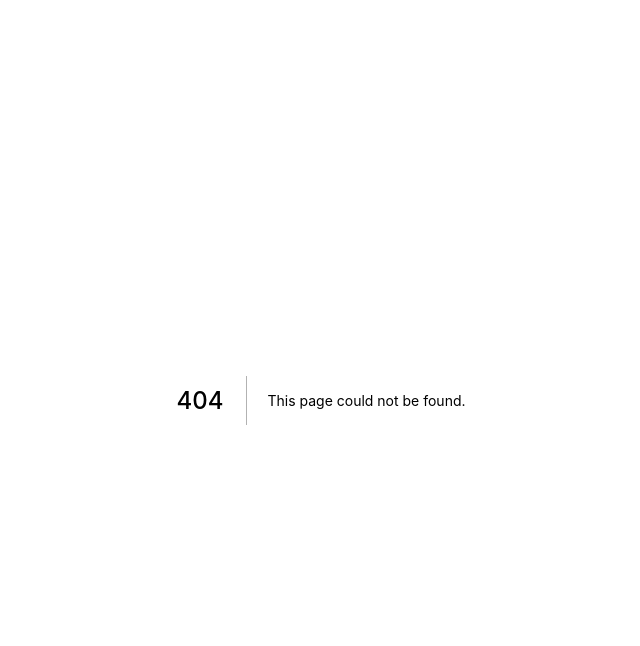
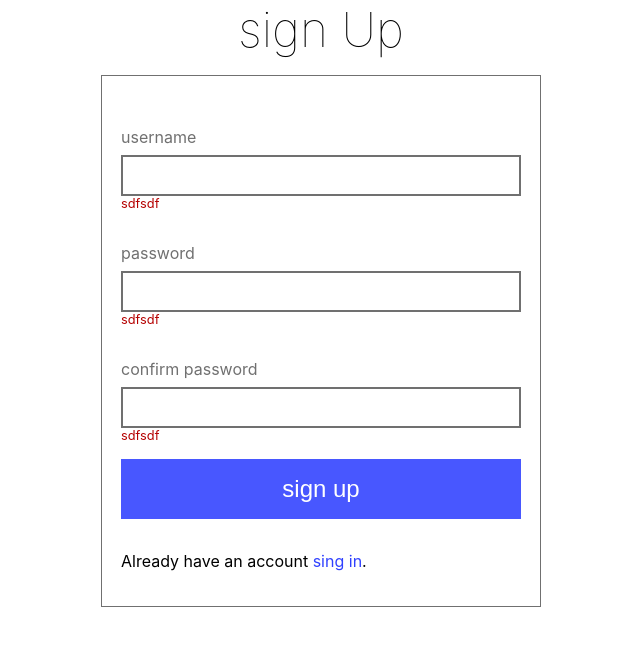
Before and after one commit to Alioo11/daily-manager, a Next.js app: page /signUp in a window 1280 px wide. Before the commit this address had no page. Shown: the top 646 px of the page, without its empty margins (319-959 px from the left). Built offline with nearby package versions, Linux system fonts and the light colour scheme.

Commit message:
initialized app before installing apollo packages

```diff
--- a/package.json
+++ b/package.json
@@ -11,7 +11,8 @@
   "dependencies": {
     "next": "11.1.2",
     "react": "17.0.2",
-    "react-dom": "17.0.2"
+    "react-dom": "17.0.2",
+    "react-icons": "^4.3.1"
   },
   "devDependencies": {
     "@types/react": "17.0.28",
--- /dev/null
+++ b/pages/signUp/index.tsx
@@ -0,0 +1,42 @@
+import React, { useState } from 'react'
+import Link from 'next/link'
+
+function SignUp() {
+    const [singInErr, setSignInErr] = useState('sdfsdf')
+    const [passwordErr, setPasswordErr] = useState('sdfsdf')
+    const handleSignUp = (e: Event) => {
+        e.preventDefault()
+        alert('hello we sign up now')
+    }
+
+    return (
+        <div>
+            <div className="container">
+                <div className="header">sign Up</div>
+                <div className="card">
+                    <form action="">
+                        <div className="input-section">
+                            <label htmlFor="username">username</label>
+                            <input className="input" type="text" name="username" id="username" />
+                            {singInErr ? <div className="error-text">  {singInErr}</div> : <div></div>}
+                        </div>
+                        <div className="input-section">
+                            <label htmlFor="password">password</label>
+                            <input className="input" type="password" name="password" id="password" />
+                            {passwordErr ? <div className="error-text">{passwordErr}</div> : <div></div>}
+                        </div>
+                        <div className="input-section">
+                            <label htmlFor="password">confirm password</label>
+                            <input className="input" type="password" name="confirm-password" id="confirm-password" />
+                            {passwordErr ? <div className="error-text">{passwordErr}</div> : <div></div>}
+                        </div>
+                        <button onClick={(e: any) => handleSignUp(e)} className="btn-block">sign up </button>
+                        <p>Already have an account <span className="link"><Link href="/signIn">sing in</Link></span>.</p>
+                    </form>
+                </div>
+            </div >
+        </div>
+    )
+}
+
+export default SignUp
--- a/styles/globals.css
+++ b/styles/globals.css
@@ -14,3 +14,57 @@ a {
 * {
   box-sizing: border-box;
 }
+
+.header{
+  font-size: 3rem;
+  font-weight: 100;
+}
+
+.card{
+  border: solid 1px #707070;
+  padding: 1.2rem;
+  margin: 1rem;
+}
+.container{
+  display: flex;
+  flex-direction: column;
+  align-items: center;
+}
+
+.input-section{
+  display: flex;
+  flex-direction: column;
+}
+
+.input-section label{
+  color: #707070;
+  margin: 2rem 0rem 0.5rem 0rem;
+}
+
+.input{
+    border: solid 2px #707070;
+    padding: 0.5rem;
+    font-size: 1.1rem;
+    max-width: 500px;
+    width: 25rem
+}
+
+.btn-block{
+  width: 100%;
+  background-color: #4857FF;
+  color: white;
+  border: none;
+  font-size: 1.5rem ;
+  padding: 1rem;
+  margin: 1rem 0;
+}
+.btn-block:hover{
+  background-color: #3041ff;
+}
+.link{
+  color: #3041ff;
+}
+.error-text{
+  color: rgb(181, 0, 0);
+  font-size: 0.8em
+}
```
Also changed, not shown: pages/home-page.tsx (added, +11 -0 lines), pages/home/index.js (added, +11 -0 lines), pages/signIn/index.tsx (added, +39 -0 lines), 1 other file (tests, documents, lock files or other folders).
